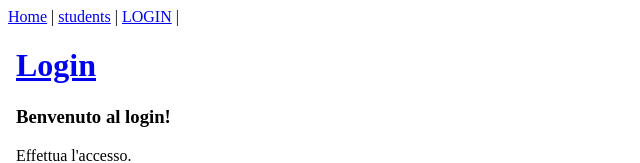
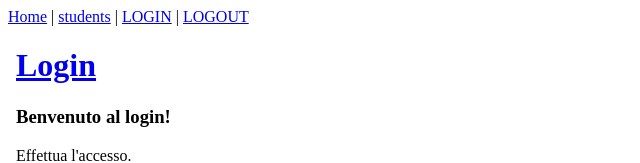
Before and after one commit to itsbeat/quitzone, a Vue app in the folder client/: page /login in a window 1280 px wide. Shown: the top 163 px of the page, without its empty margins (0-640 px from the left). Built offline with nearby package versions, Linux system fonts and the light colour scheme; the HTML template or start-up script is replaced by a standard one.

Commit message:
add logout and role guard

```diff
--- a/client/src/App.vue
+++ b/client/src/App.vue
@@ -4,6 +4,7 @@
       <router-link to="/">Home</router-link> |
       <router-link to='/students'>students</router-link> |
       <router-link to="/login">LOGIN</router-link> |
+      <router-link to="/logout">LOGOUT</router-link>
     </div>
     <router-view />
   </div>
--- a/client/src/router/index.js
+++ b/client/src/router/index.js
@@ -7,6 +7,7 @@ import StudentsCreate from '../views/StudentsCreate.vue';
 import StudentsList from '../views/StudentsList.vue';
 import StudentsEdit from '../views/StudentsEdit.vue';
 import Login from '../views/Login.vue';
+import Logout from '../views/Logout.vue';
 
 
 Vue.use(VueRouter)
@@ -21,6 +22,10 @@ const routes = [
     path: '/students',
     name: 'students',
     component: Students,
+    meta: {
+      requiresAuth: true,
+      roles: ['teacher', 'admin', 'superadmin'],
+    },
     children: [
       {
         path: 'list',
@@ -49,6 +54,11 @@ const routes = [
     component: Login,
   },
   {
+    path: '/logout',
+    name: 'Logout',
+    component: Logout,
+  },
+  {
     path: '*',
     redirect: 'home'
   },
@@ -60,4 +70,51 @@ const router = new VueRouter({
   routes
 })
 
+// Role based auth
+  router.beforeEach((to, from, next) => {
+
+    // Check if there are any meta data inside parent's routes
+    if (to.matched.some(record => record.meta.roles)) {
+
+      console.log('you tried to enter in a role-based route')
+      var user = localStorage.getItem('user');
+
+      if (!user) {
+        router.push('/login')
+        next(false)
+      }
+
+      var roleHolder = null
+
+      // Get the last route role guard
+      for (var i in to.matched) {
+        var path = to.matched[i]
+
+        if (path.meta && path.meta.roles) {
+          roleHolder = path.meta.roles
+        }
+      }
+
+      if (roleHolder != null && user != null) {
+        // TODO: move this where we can access the Vue instance
+        let userRole;
+
+        let userHasRole = roleHolder.indexOf(userRole) != -1
+
+        if (userHasRole) {
+          next()
+        } else {
+          router.push('/login')
+          next(false)
+        }
+      } else {
+      // If no roles are provided, simply let the user in
+        next()
+      }
+    } else {
+      console.log('this is a open route');
+      next()
+    }
+  })
+
 export default router
--- a/client/src/services/api.js
+++ b/client/src/services/api.js
@@ -16,7 +16,6 @@ const api = axios.create({
 api.interceptors.response.use(
     response => {
         if (response.status === 200 || response.status === 201) {
-            console.log('Request passed throught interceptor!',response)
             return Promise.resolve(response);
         } else {
             return Promise.reject(response);
--- a/client/src/views/Login.vue
+++ b/client/src/views/Login.vue
@@ -94,10 +94,13 @@ export default {
   methods: {
     async login() {
       try {
-        await this.$api.post("/login", {
+        let response = await this.$api.post("/login", {
           email: this.email,
           password: this.password
         });
+
+        localStorage.setItem('user',JSON.stringify(response.data.logged_in_user));
+
         this.$router.push("/");
       } catch (error) {
         this.error = "Email o password errate. Riprova.";
@@ -105,7 +108,7 @@ export default {
     },
     resetError() {
       this.error = null;
-    }
+    },
   },
   computed: {}
 };
--- /dev/null
+++ b/client/src/views/Logout.vue
@@ -0,0 +1,34 @@
+<template>
+  <div class="wrapper" id="logout">
+    YOU LOGGED OUT :)
+  </div>
+</template>
+
+<script>
+export default {
+  name: "Logout",
+  data() {
+    return { };
+  },
+  async mounted() {
+
+    let user = localStorage.getItem('user');
+
+    if(user){
+      console.log('logging out...')
+      let response = await this.$api.post('/logout', localStorage.getItem('user'));
+      console.log(response);
+      localStorage.removeItem('user');
+      setTimeout(_=>{
+        this.$router.push('/');
+      },3000);
+    } else {
+      this.$router.push('/');
+    }
+
+
+  },
+  methods: {},
+  computed: {}
+};
+</script>
```
Also changed, not shown: 2 other files (tests, documents, lock files or other folders).
